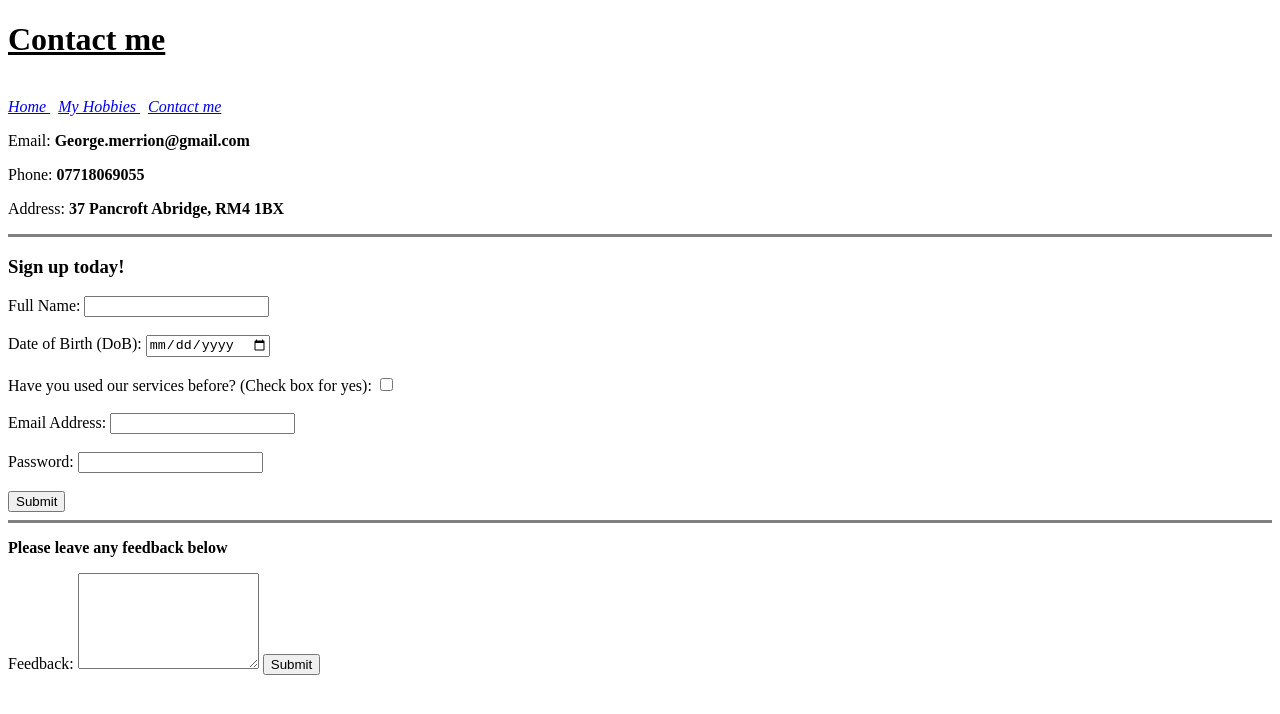
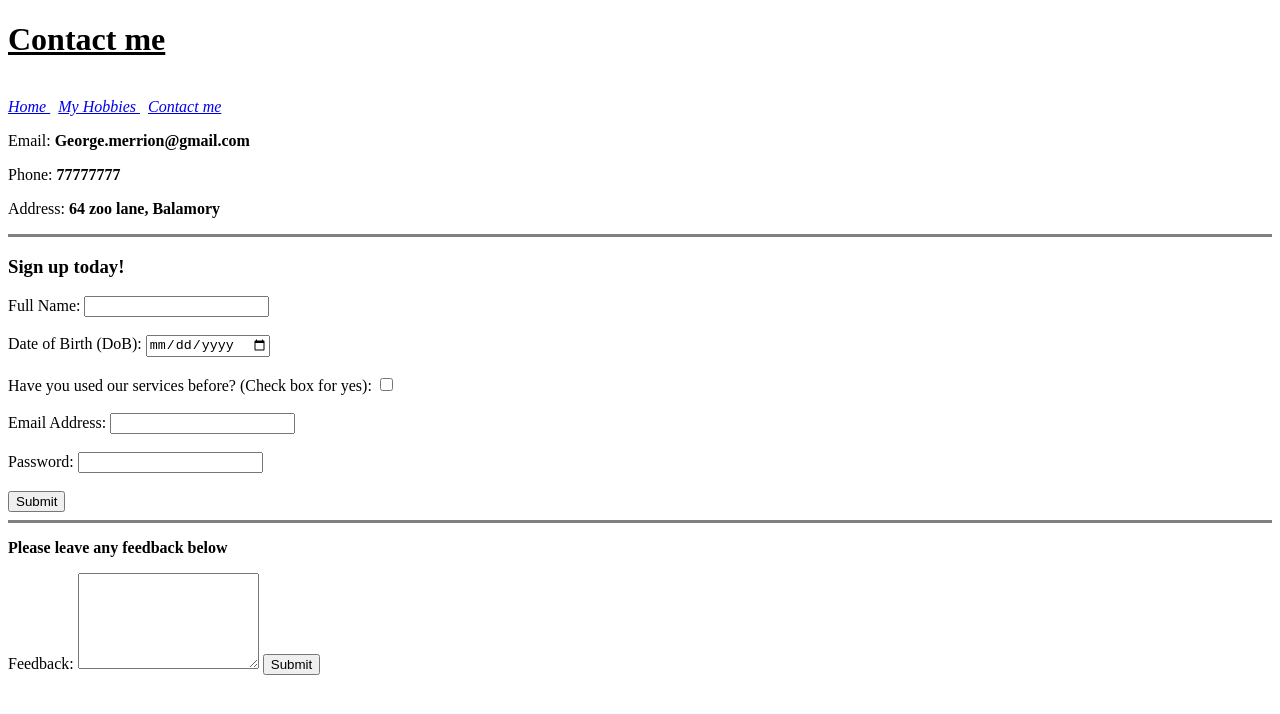
Before and after one commit to GeorgeMerrion/CV, a plain HTML site: page Contactme.html in a window 1280 px wide. Drawn offline with Linux system fonts and the light colour scheme.

Commit message:
Update Contactme.html

```diff
--- a/Contactme.html
+++ b/Contactme.html
@@ -16,10 +16,10 @@
     Email: <strong> George.merrion@gmail.com </strong>
   </p>
   <p>
-    Phone: <strong> 07718069055 </strong>
+    Phone: <strong> 77777777 </strong>
   </p>
   <p>
-    Address: <strong> 37 Pancroft Abridge, RM4 1BX </strong>
+    Address: <strong> 64 zoo lane, Balamory </strong>
   </p>
 
 <hr size="3" noshade />
```
